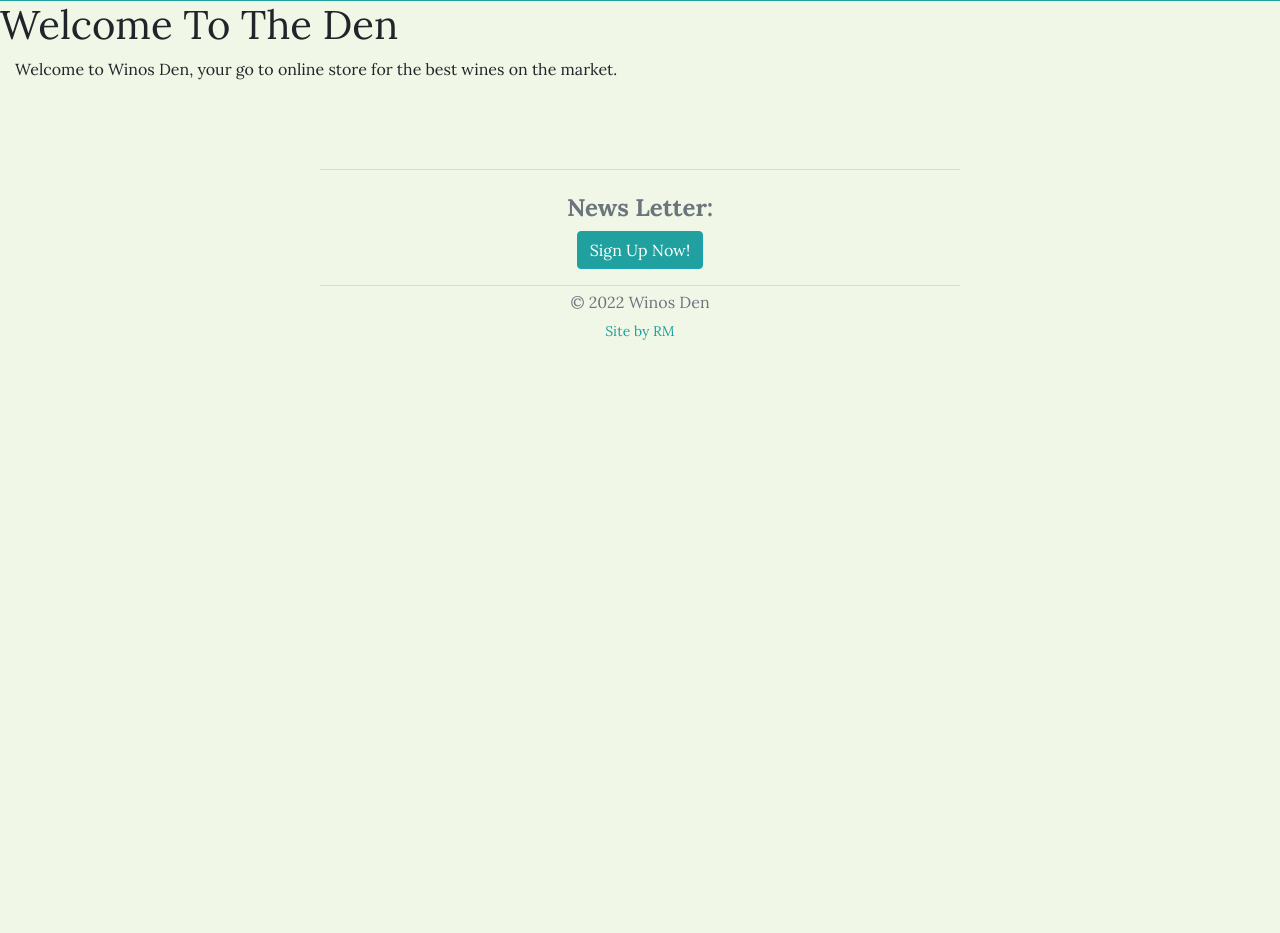
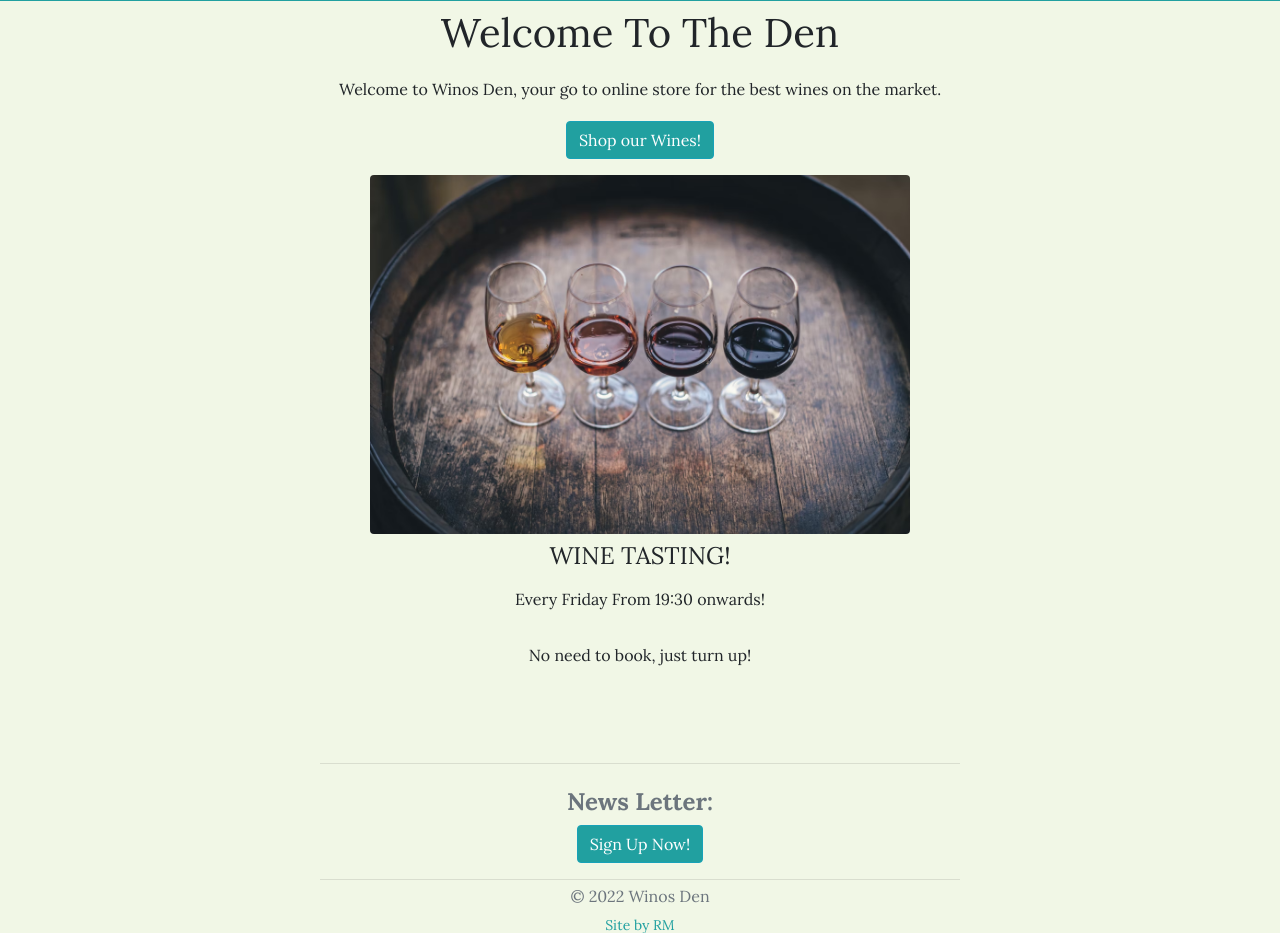
Before and after one commit to roomacarthur/winos_den, a Django app: page / in a window 1280 px wide. Shown: the part 81-1014 px from the top of the page. Before the commit the page ends 421 px from the top, so only its background shows below. Run offline with Django 3.2, Linux system fonts and the light colour scheme; some libraries are stand-ins or nearby versions.

Commit message:
updated landing page

```diff
--- a/home/templates/home/index.html
+++ b/home/templates/home/index.html
@@ -3,17 +3,27 @@
 Welcome
 {% endblock %}
 {% block content_header %}
-<h1>Welcome To The Den</h1>
+<h1 class="text-center py-2">Welcome To The Den</h1>
 {% endblock %}
 {% block content %}
-<div class="container-fluid">
-    <p>Welcome to Winos Den, your go to online store for the best wines on the market.</p>
-</div>
-<!--Signup/Sign in links.-->
-
-<!--Category links.-->
-<div class="row">
-    <div>
+<div class="container">
+    <div class="row text-center">
+        <div class="col-12 mx-auto">
+            <p class="py-1">Welcome to Winos Den, your go to online store for the best wines on the market.</p>
+            <a class="btn btn-info mb-3" href="{% url 'products' %}">Shop our Wines!</a>
+        </div>
+    </div>
+    <div class="row p-0">
+        <div class="col-12 col-lg-6 mx-auto pb-2">
+            <img class="img-fluid rounded"src="{{ MEDIA_URL }}tasting.jpg" alt="Tasting glasses">
+        </div>
+    </div>
+    <div class="row p-0">
+        <div class="col-12 mx-aut text-center">
+            <h4>WINE TASTING!</h4>
+            <p class="py-2">Every Friday From 19:30 onwards! </p>
+            <p class="py-2">No need to book, just turn up!</p>
+        </div>
     </div>
 </div>
 {% endblock %}
```
Also changed, not shown: media/tasting.jpg (added).
